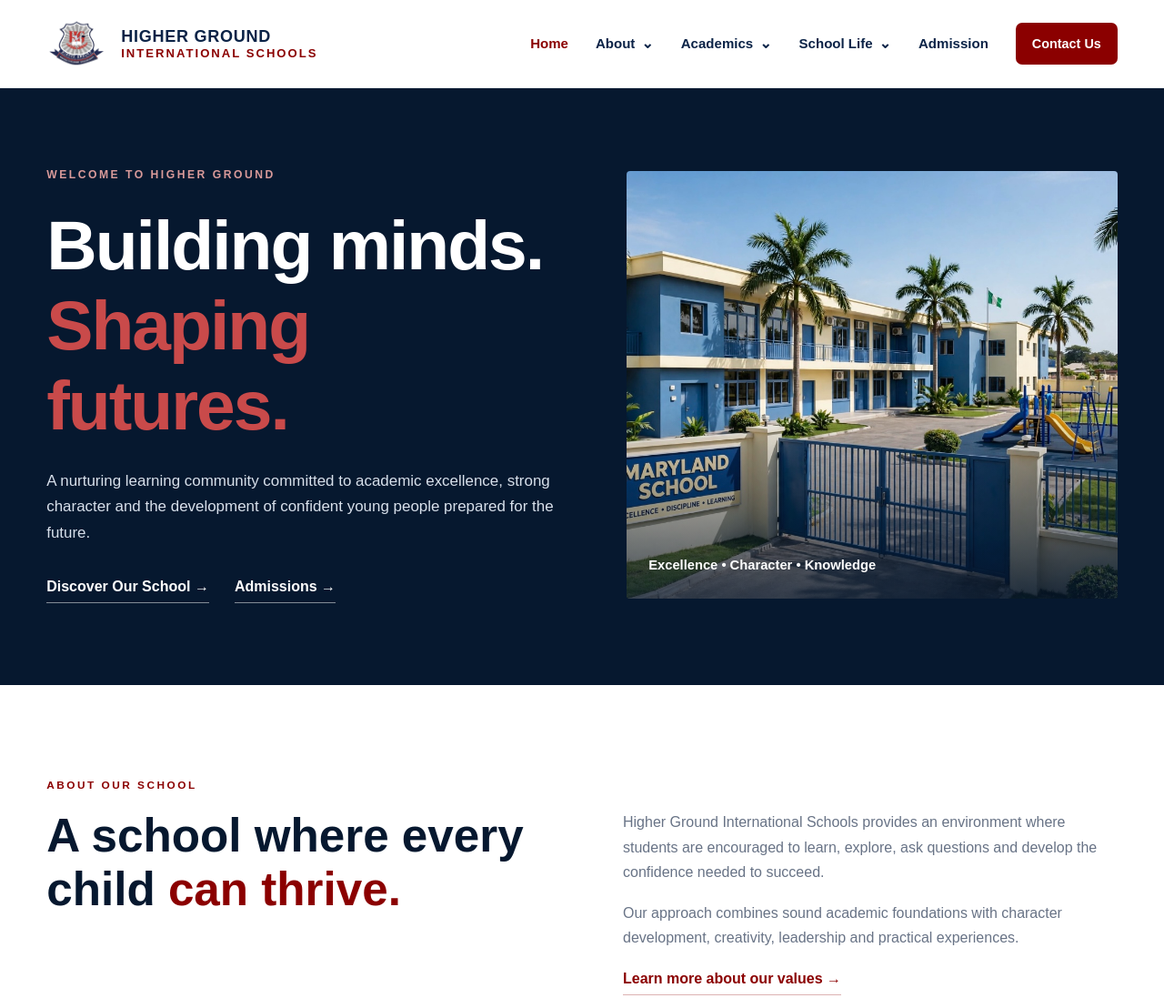
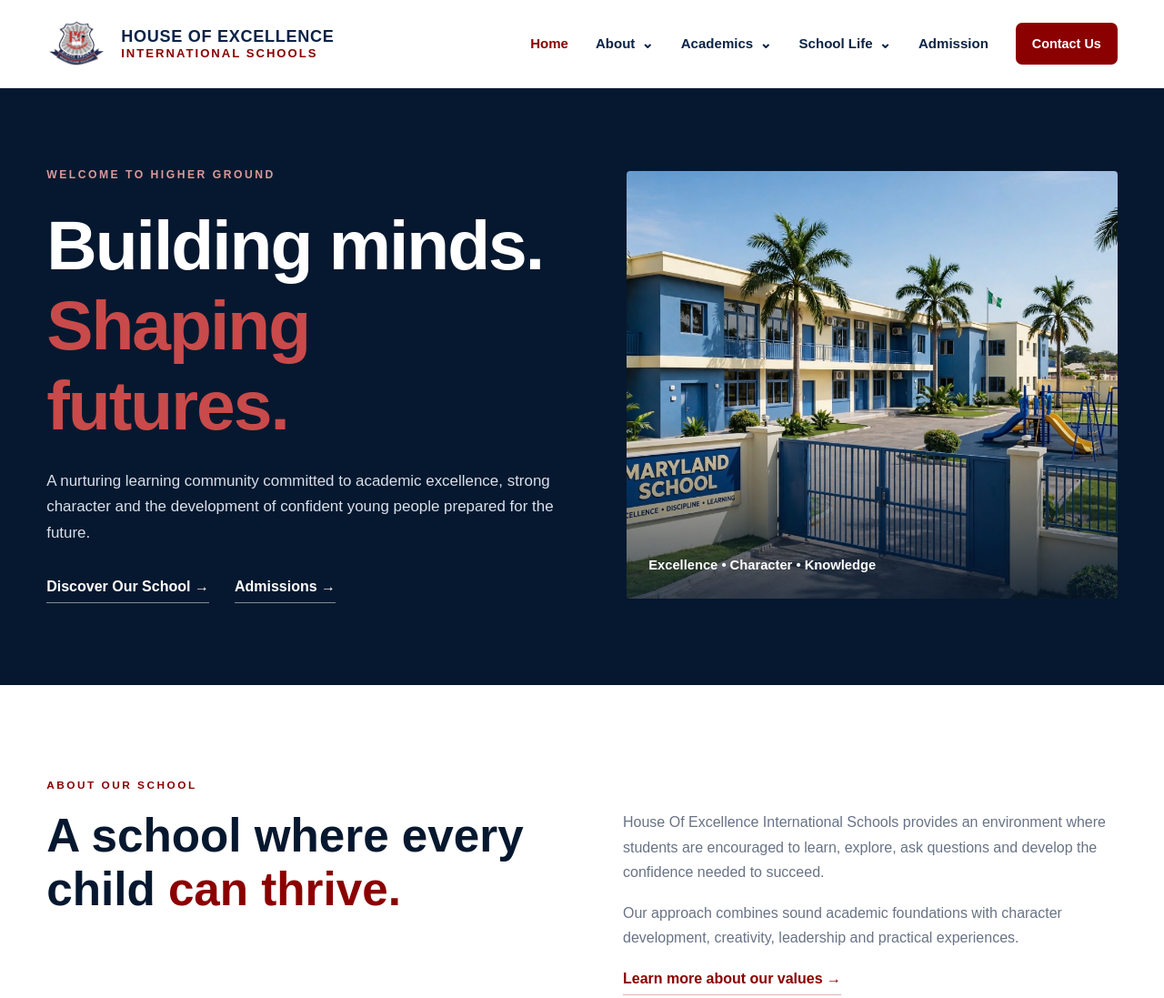
Before and after one commit to etchieogbemi-droid/highergroundintlschools, a plain HTML site: page index.html in a window 1280 px wide. Shown: the top 1097 px of the page at 91% size. Drawn offline with Linux system fonts and the light colour scheme.

Commit message:
Update index.html

```diff
--- a/index.html
+++ b/index.html
@@ -4,11 +4,11 @@
     <meta charset="UTF-8">
     <meta name="viewport" content="width=device-width, initial-scale=1.0">
 
-    <title>Higher Ground International Schools</title>
+    <title>House Of Excellence International Schools</title>
 
     <meta
         name="description"
-        content="Higher Ground International Schools — nurturing excellence, character and lifelong learning."
+        content="House Of Excellence International Schools — nurturing excellence, character and lifelong learning."
     >
 
     <link rel="stylesheet" href="style.css">
@@ -28,12 +28,12 @@
 
             <img
                 src="school-logo.png"
-                alt="Higher Ground International Schools Logo"
+                alt="House Of Excellence International Schools Logo"
                 class="school-logo"
             >
 
             <div class="brand-text">
-                <strong>HIGHER GROUND</strong>
+                <strong>HOUSE OF EXCELLENCE</strong>
                 <span>INTERNATIONAL SCHOOLS</span>
             </div>
 
@@ -213,7 +213,7 @@
 
         <img
             src="school-building.jpg"
-            alt="Higher Ground International Schools building"
+            alt="House Of Excellence International Schools building"
         >
 
         <div class="hero-image-caption">
@@ -250,7 +250,7 @@
         <div>
 
             <p>
-                Higher Ground International Schools provides an
+                House Of Excellence International Schools provides an
                 environment where students are encouraged to learn,
                 explore, ask questions and develop the confidence
                 needed to succeed.
@@ -386,7 +386,7 @@
 
         <img
             src="school-principal.jpg"
-            alt="Principal of Higher Ground International Schools"
+            alt="Principal of House Of Excellence International Schools"
         >
 
     </div>
@@ -404,7 +404,7 @@
         </h2>
 
         <p>
-            At Higher Ground International Schools, we believe
+            At House Of Excellence International Schools, we believe
             education should develop both the mind and the person.
         </p>
 
@@ -717,7 +717,7 @@
 
         <img
             src="school-teachers.jpg"
-            alt="Higher Ground International Schools teachers"
+            alt="House Of Excellence International Schools teachers"
         >
 
     </div>
@@ -1005,7 +1005,7 @@
             <h3>Visit Us</h3>
 
             <p>
-                Higher Ground International Schools
+                House Of Excellence International Schools
             </p>
 
             <p>
@@ -1078,13 +1078,13 @@
 
             <img
                 src="school-logo.png"
-                alt="Higher Ground International Schools"
+                alt="House Of Excellence International Schools"
             >
 
             <div>
 
                 <strong>
-                    HIGHER GROUND INTERNATIONAL SCHOOLS
+                    HOUSE OF EXCELLENCE INTERNATIONAL SCHOOLS
                 </strong>
 
                 <p>
@@ -1113,7 +1113,7 @@
     <div class="footer-bottom">
 
         <p>
-            © 2026 Higher Ground International Schools.
+            © 2026 House Of Excellence International Schools.
             All Rights Reserved.
         </p>
 
```
